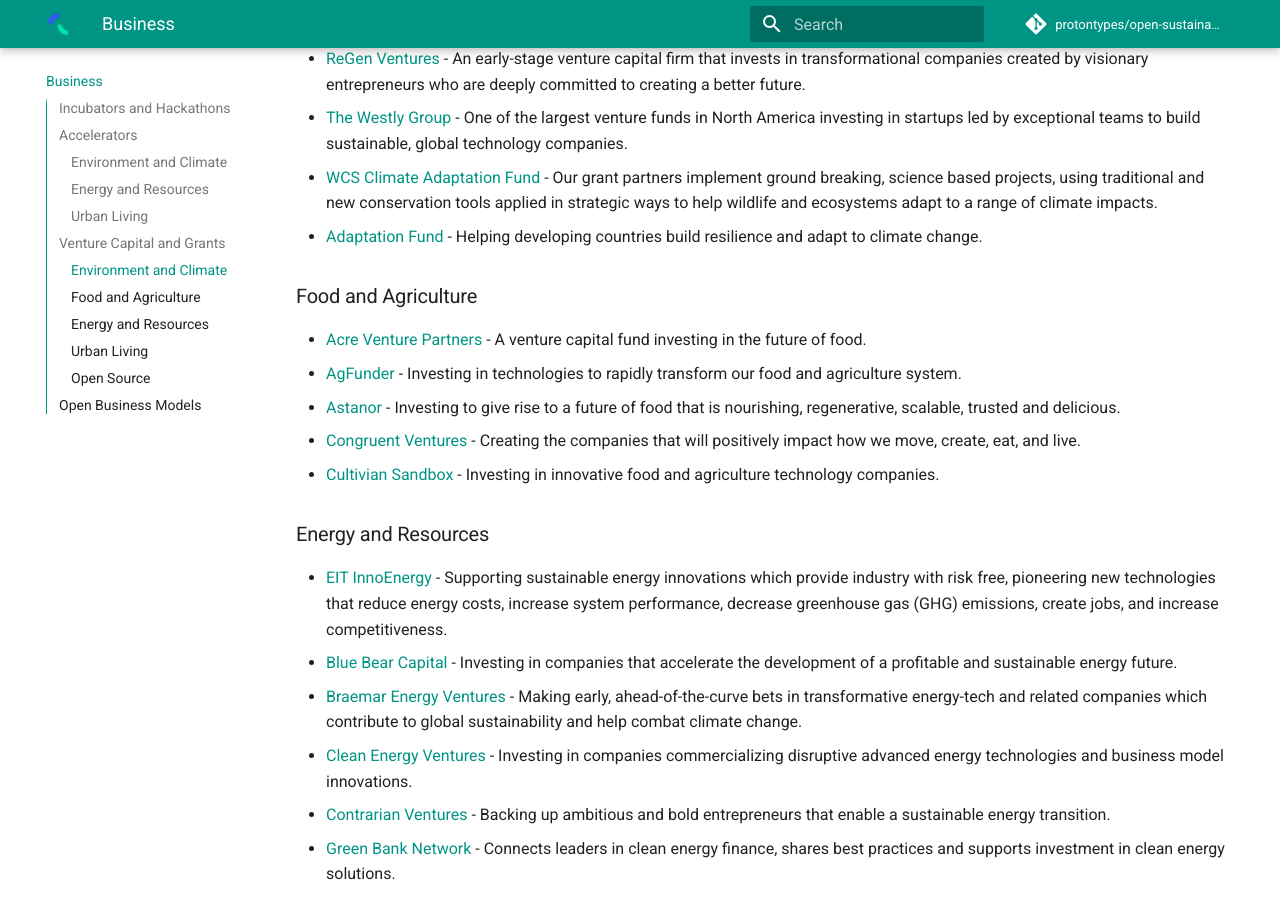
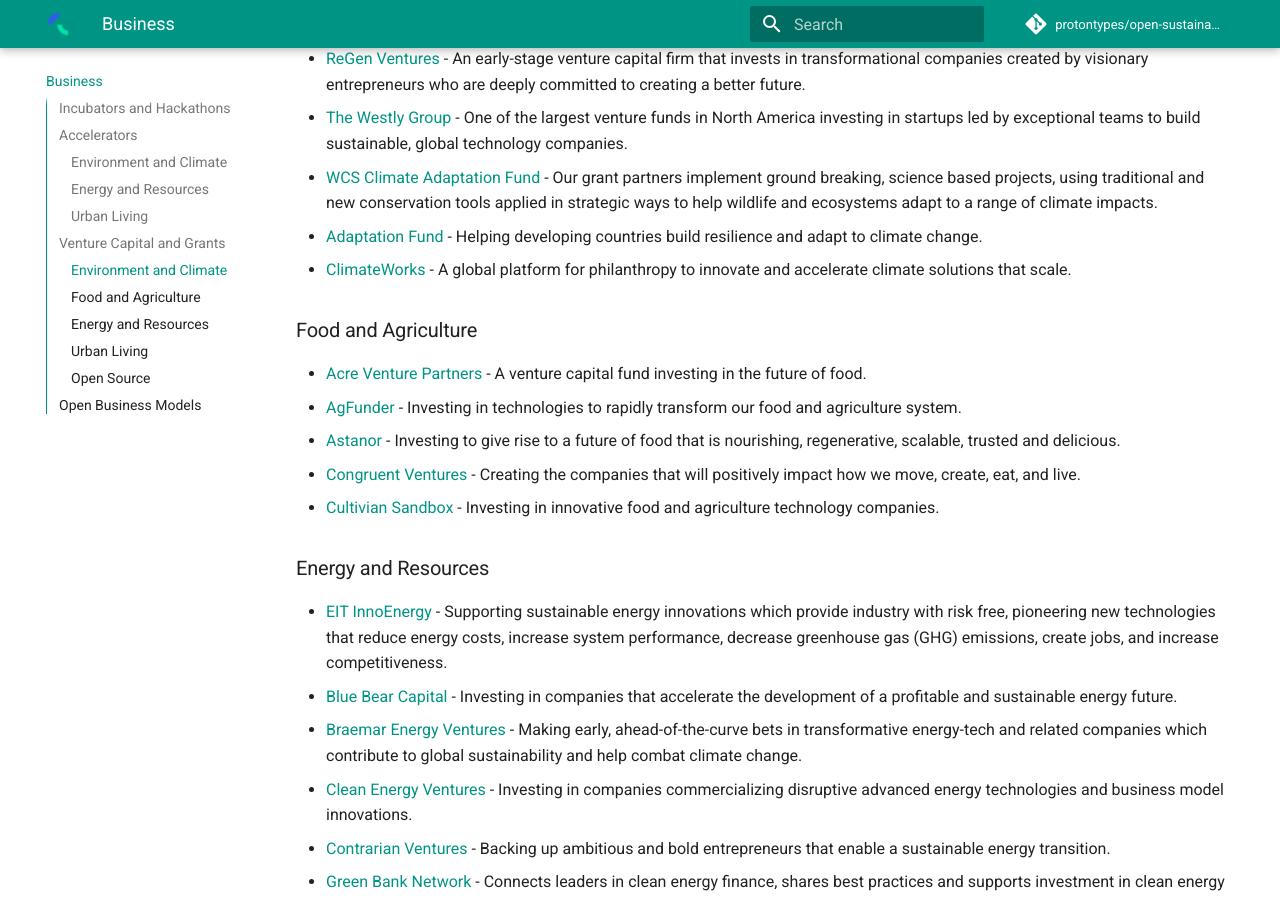
Before and after one commit to protontypes/open-sustainable-technology, an MkDocs documentation site: the page built from docs/BUSINESS.md, in a window 1280 px wide and 900 px high, scrolled down 5167 px. Built offline with MkDocs 1.6.1 and Material for MkDocs 9.7.7, drawn with Linux system fonts in a browser that asks for light colours; comment, search, counter and statistics services are not loaded.

Commit message:
Update BUSINESS.md
A global platform for philanthropy to innovate and accelerate climate solutions that scale.  https://www.climateworks.org @ClimateWorks

```diff
--- a/docs/BUSINESS.md
+++ b/docs/BUSINESS.md
@@ -113,6 +113,7 @@
 * [The Westly Group](https://www.westlygroup.com/) - One of the largest venture funds in North America investing in startups led by exceptional teams to build sustainable, global technology companies.
 * [WCS Climate Adaptation Fund](https://www.wcsclimateadaptationfund.org/) - Our grant partners implement ground breaking, science based projects, using traditional and new conservation tools applied in strategic ways to help wildlife and ecosystems adapt to a range of climate impacts.
 * [Adaptation Fund](https://www.adaptation-fund.org/) - Helping developing countries build resilience and adapt to climate change.
+* [ClimateWorks](https://www.climateworks.org/) - A global platform for philanthropy to innovate and accelerate climate solutions that scale.
 
 
 ### Food and Agriculture
```
